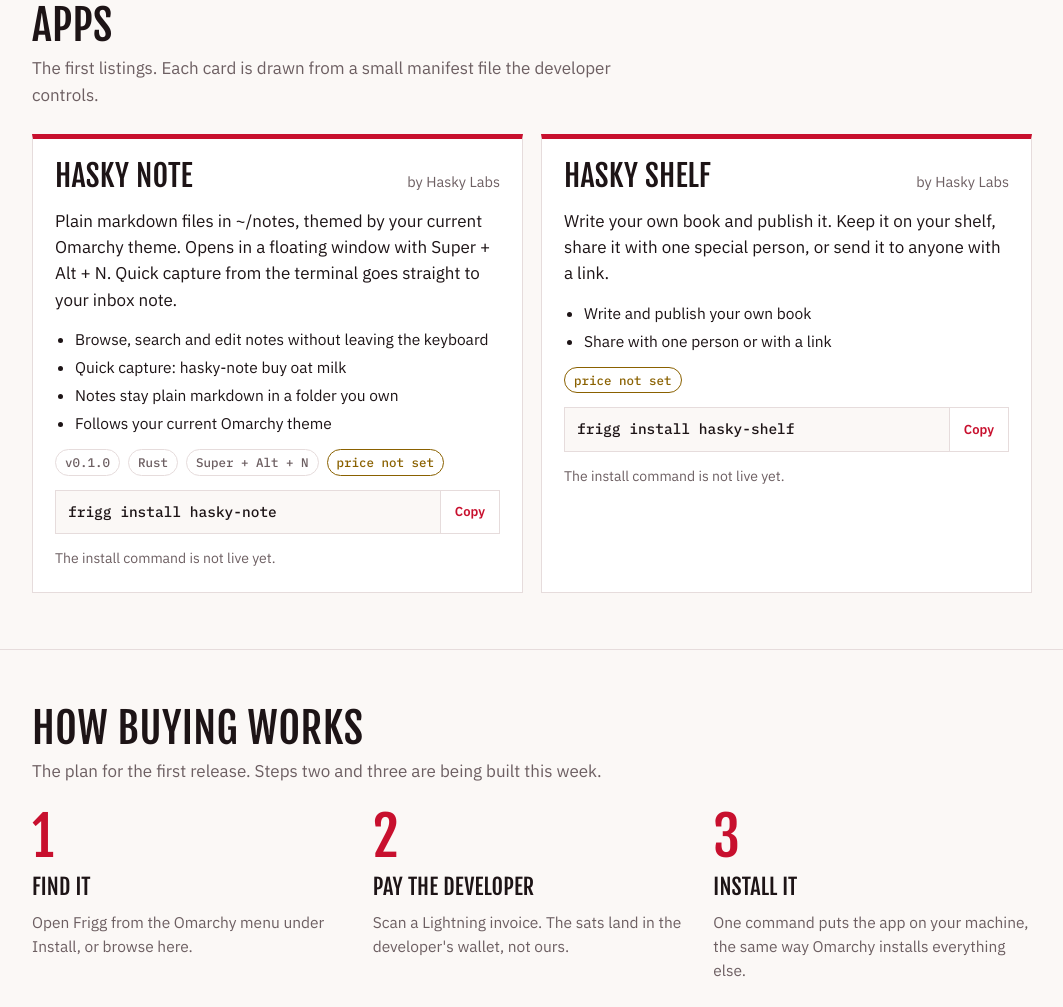
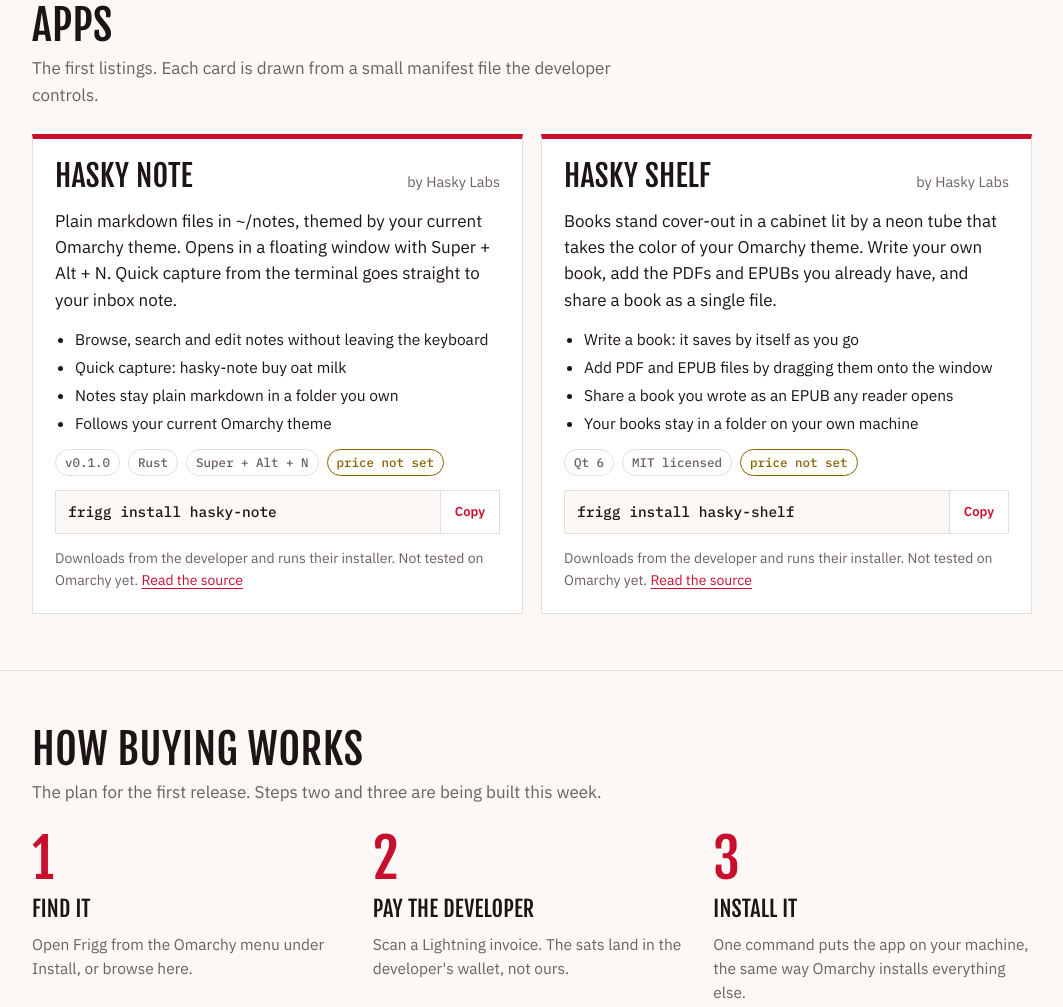
Before and after one commit to hasky00/Frigg, a plain HTML site: page index.html in a window 1280 px wide. Shown: the part 920-1927 px from the top of the page, without its empty margins (108-1171 px from the left). Drawn offline with Linux system fonts and the light colour scheme.

Commit message:
List both apps from their real repos; frigg install downloads and runs the developer's installer
Co-Authored-By: Claude Fable 5.2 <noreply@anthropic.com>
Claude-Session: https://claude.ai/code/session_012YBLDhLjRanmytmCeVdXiy

```diff
--- a/apps/index.json
+++ b/apps/index.json
@@ -14,27 +14,41 @@
     ],
     "built_with": "Rust",
     "hotkey": "Super + Alt + N",
-    "source": null,
+    "source": {
+      "repo": "https://github.com/hasky00/omarchy",
+      "branch": "hasky-note",
+      "subdir": "hasky-note",
+      "install": "install.sh"
+    },
     "price_sats": null,
     "lightning_address": null,
-    "status": "listing-draft"
+    "status": "listed",
+    "license": null
   },
   {
     "id": "hasky-shelf",
     "name": "Hasky Shelf",
     "version": null,
     "developer": "Hasky Labs",
-    "tagline": "A bookshelf for the books you write.",
-    "description": "Write your own book and publish it. Keep it on your shelf, share it with one special person, or send it to anyone with a link.",
+    "tagline": "A shelf for the books you write and collect.",
+    "description": "Books stand cover-out in a cabinet lit by a neon tube that takes the color of your Omarchy theme. Write your own book, add the PDFs and EPUBs you already have, and share a book as a single file.",
     "features": [
-      "Write and publish your own book",
-      "Share with one person or with a link"
+      "Write a book: it saves by itself as you go",
+      "Add PDF and EPUB files by dragging them onto the window",
+      "Share a book you wrote as an EPUB any reader opens",
+      "Your books stay in a folder on your own machine"
     ],
-    "built_with": null,
+    "built_with": "Qt 6",
     "hotkey": null,
-    "source": null,
+    "source": {
+      "repo": "https://github.com/hasky00/hasky-shelf",
+      "branch": null,
+      "subdir": null,
+      "install": "install.sh"
+    },
+    "license": "MIT",
     "price_sats": null,
     "lightning_address": null,
-    "status": "listing-draft"
+    "status": "listed"
   }
 ]
--- a/index.html
+++ b/index.html
@@ -305,6 +305,7 @@ footer .wrap { display: grid; gap: 6px; }
     if (app.version) facts.appendChild(el("span", "pill", "v" + app.version));
     if (app.built_with) facts.appendChild(el("span", "pill", app.built_with));
     if (app.hotkey) facts.appendChild(el("span", "pill", app.hotkey));
+    if (app.license) facts.appendChild(el("span", "pill", app.license + " licensed"));
     facts.appendChild(el("span", app.price_sats ? "pill ok" : "pill wait",
       app.price_sats ? app.price_sats.toLocaleString("en-GB") + " sats" : "price not set"));
     box.appendChild(facts);
@@ -322,7 +323,13 @@ footer .wrap { display: grid; gap: 6px; }
     cmd.appendChild(code);
     cmd.appendChild(copy);
     box.appendChild(cmd);
-    box.appendChild(el("p", "note", "The install command is not live yet."));
+    var note = el("p", "note", "Downloads from the developer and runs their installer. Not tested on Omarchy yet. ");
+    if (app.source && app.source.repo) {
+      var link = el("a", null, "Read the source");
+      link.href = app.source.repo + (app.source.branch ? "/tree/" + app.source.branch + (app.source.subdir ? "/" + app.source.subdir : "") : "");
+      note.appendChild(link);
+    }
+    box.appendChild(note);
     return box;
   }
 
```
Also changed, not shown: apps/hasky-note.json (+8 -2 lines), apps/hasky-shelf.json (+15 -7 lines), 1 other file.
